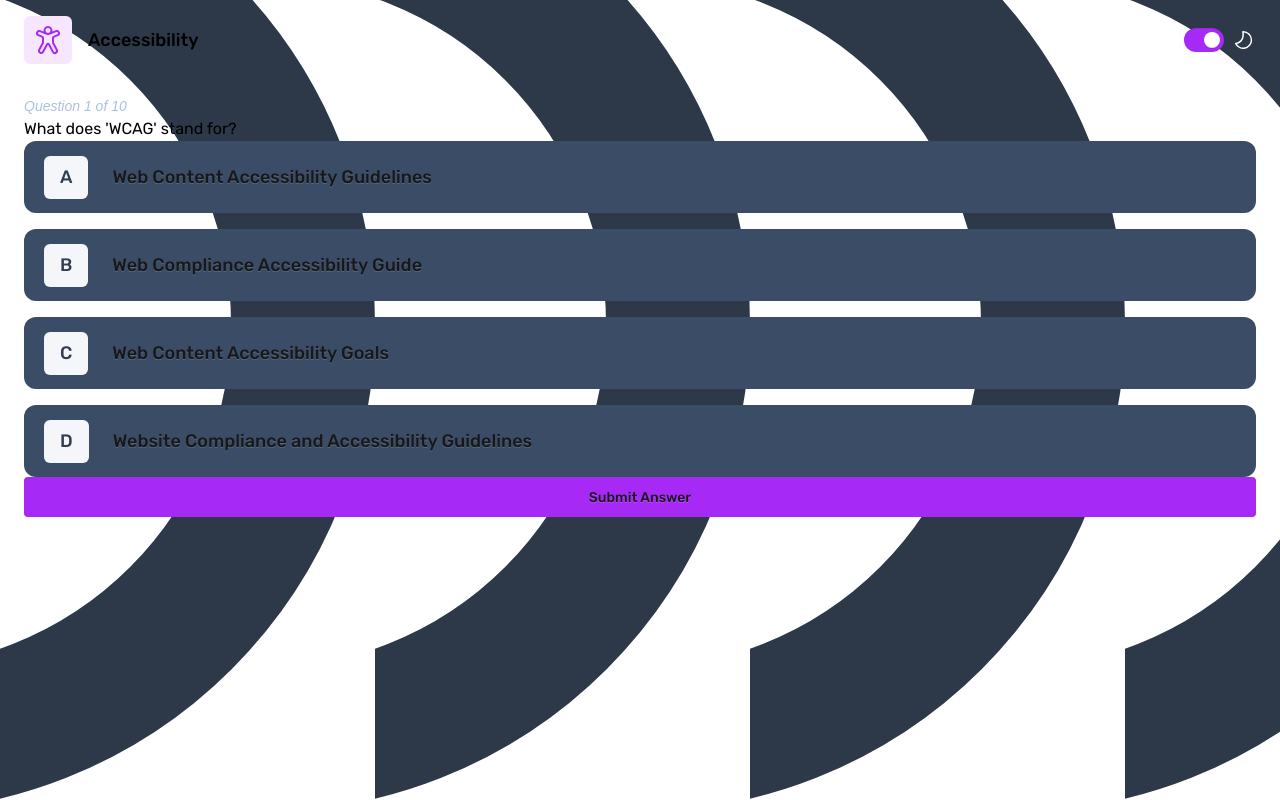
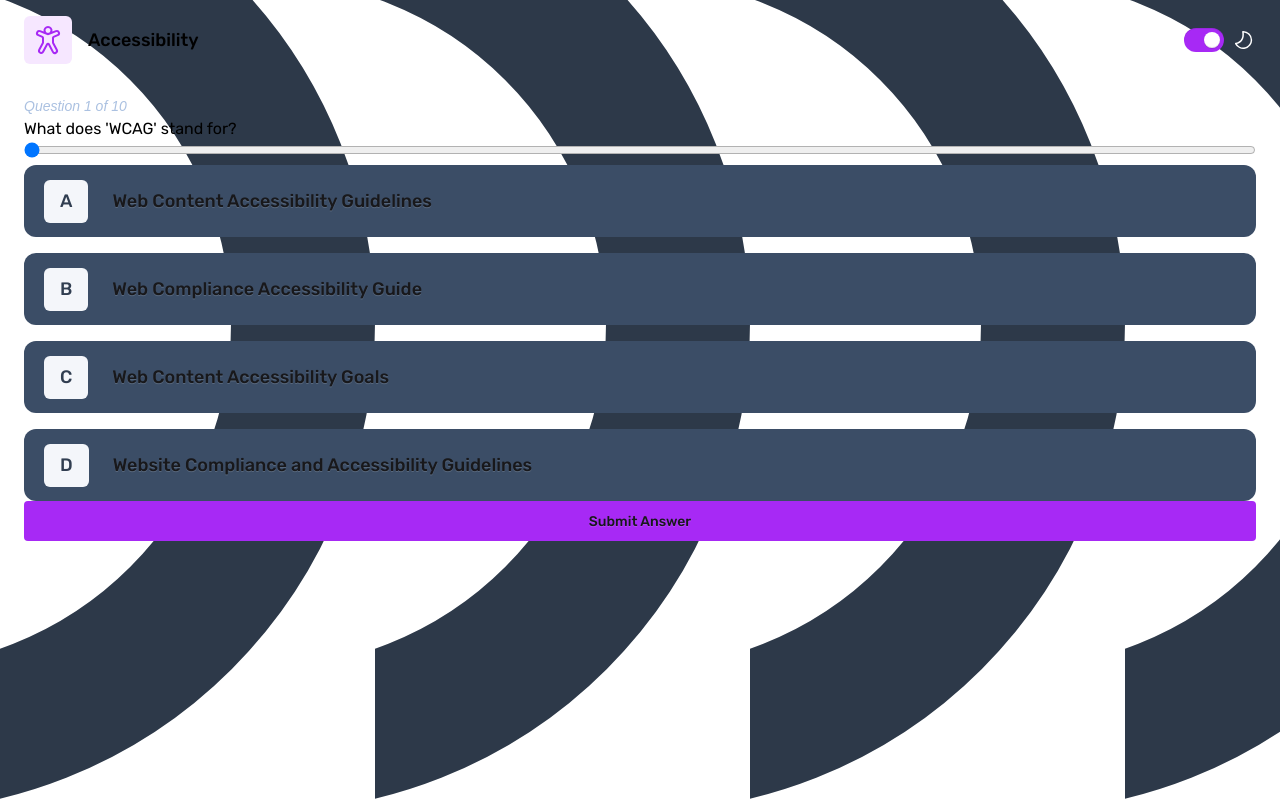
Before and after one commit to SuhasPatnaik/frontend-quiz-app, a React (Vite) app: page /subject/Accessibility in a window 1280 px wide. Built offline with nearby package versions, Linux system fonts and the light colour scheme; a web font is replaced by a local one.

Commit message:
Score page route created + passing data from quiz page to score page done

```diff
--- a/src/App.tsx
+++ b/src/App.tsx
@@ -1,8 +1,9 @@
 import { BrowserRouter, Route, Routes } from "react-router";
 import "./App.css";
+import HeaderLayout from "./components/Layout/HeaderLayout";
 import LandingPage from "./components/Page/LandingPage";
 import QuizPage from "./components/Page/QuizPage";
-import HeaderLayout from "./components/Layout/HeaderLayout";
+import ScorePage from "./components/Page/ScorePage";
 
 function App() {
   return (
@@ -11,6 +12,7 @@ function App() {
         <Route element={<HeaderLayout />}>
           <Route path="/" element={<LandingPage />} />
           <Route path="/subject/:subjectName" element={<QuizPage />} />
+          <Route path="/subject/:subjectName/score" element={<ScorePage />} />
         </Route>
       </Routes>
     </BrowserRouter>
--- a/src/components/Page/QuizPage.tsx
+++ b/src/components/Page/QuizPage.tsx
@@ -1,9 +1,10 @@
-import { useParams } from "react-router";
+import { useNavigate, useParams } from "react-router";
 import { useState } from "react";
 
 import quizData from "../../data/data.json";
 import AnswerOptionCard from "../Feature/AnswerOptionCard";
 import Button from "../UI/Button";
+import ProgressSlider from "../UI/ProgressSlider";
 
 export default function QuizPage() {
   const { subjectName } = useParams();
@@ -15,7 +16,6 @@ export default function QuizPage() {
   const quiz = quizIndex !== -1 ? quizData.quizzes[quizIndex] : null;
 
   const [currentQuestionIndex, setCurrentQuestionindex] = useState(0);
-  const [nextQuestion, setNextQuestion] = useState(false);
   const [selectedOptionIndex, setSelectedOptionIndex] = useState<number | null>(
     null
   );
@@ -30,24 +30,35 @@ export default function QuizPage() {
 
   const currentQuestion = quiz?.questions[currentQuestionIndex];
 
+  const [correctAnswersCount, setCorrectAnswersCount] = useState(0);
+
   const handleAnswerSubmission = () => {
     if (selectedOptionIndex === null) return;
-    setAnswerType(
-      currentQuestion.options[selectedOptionIndex] === currentQuestion.answer
-        ? 1
-        : 0
-    );
+
+    const isCorrect =
+      currentQuestion.options[selectedOptionIndex] === currentQuestion.answer;
+
+    setAnswerType(isCorrect ? 1 : 0);
+
+    if (isCorrect) {
+      setCorrectAnswersCount((prev) => prev + 1);
+    }
+
     setDisplayCorrectAnswer(true);
   };
 
+  const navigate = useNavigate();
+
   const handleNextQuestion = () => {
-    setSelectedOptionIndex(null);
-    setAnswerType(-1);
-    setDisplayCorrectAnswer(false);
-    setCurrentQuestionindex(currentQuestionIndex + 1);
+    if (currentQuestionIndex < quiz?.questions.length - 1) {
+      setSelectedOptionIndex(null);
+      setAnswerType(-1);
+      setDisplayCorrectAnswer(false);
+      setCurrentQuestionindex(currentQuestionIndex + 1);
+    } else {
+      navigate(`/subject/${subjectName}/score`, { state: correctAnswersCount });
+    }
   };
-
-  console.log("currentQuestionIndex " + currentQuestionIndex);
 
   return (
     <div className="py-8">
@@ -56,6 +67,7 @@ export default function QuizPage() {
       </h2>
       <QuestionAnswer
         currentQuestion={currentQuestion}
+        currentQuestionIndex={currentQuestionIndex}
         selectedOptionIndex={selectedOptionIndex}
         answerType={answerType}
         handleOptionClick={handleOptionClick}
@@ -71,6 +83,7 @@ const multipleChoice = ["A", "B", "C", "D"];
 
 function QuestionAnswer({
   currentQuestion,
+  currentQuestionIndex,
   selectedOptionIndex,
   answerType,
   handleOptionClick,
@@ -81,7 +94,7 @@ function QuestionAnswer({
   return (
     <>
       <p>{currentQuestion.question}</p>
-      {/* <ProgressSlider /> */}
+      <ProgressSlider currentQuestionIndex={currentQuestionIndex} />
       <div className="flex flex-col gap-4">
         {currentQuestion.options.map((option, index) => (
           <AnswerOptionCard
--- /dev/null
+++ b/src/components/Page/ScorePage.tsx
@@ -0,0 +1,8 @@
+import { useLocation } from "react-router";
+
+export default function ScorePage() {
+  const location = useLocation();
+  const quizScore = location.state;
+
+  return <div>ScorePage: {quizScore}</div>;
+}
--- /dev/null
+++ b/src/components/UI/ProgressSlider.tsx
@@ -0,0 +1,11 @@
+export default function ProgressSlider({ currentQuestionIndex }) {
+  return (
+    <input
+      type="range"
+      min={0}
+      max={9}
+      className="w-full"
+      value={currentQuestionIndex}
+    />
+  );
+}
```
